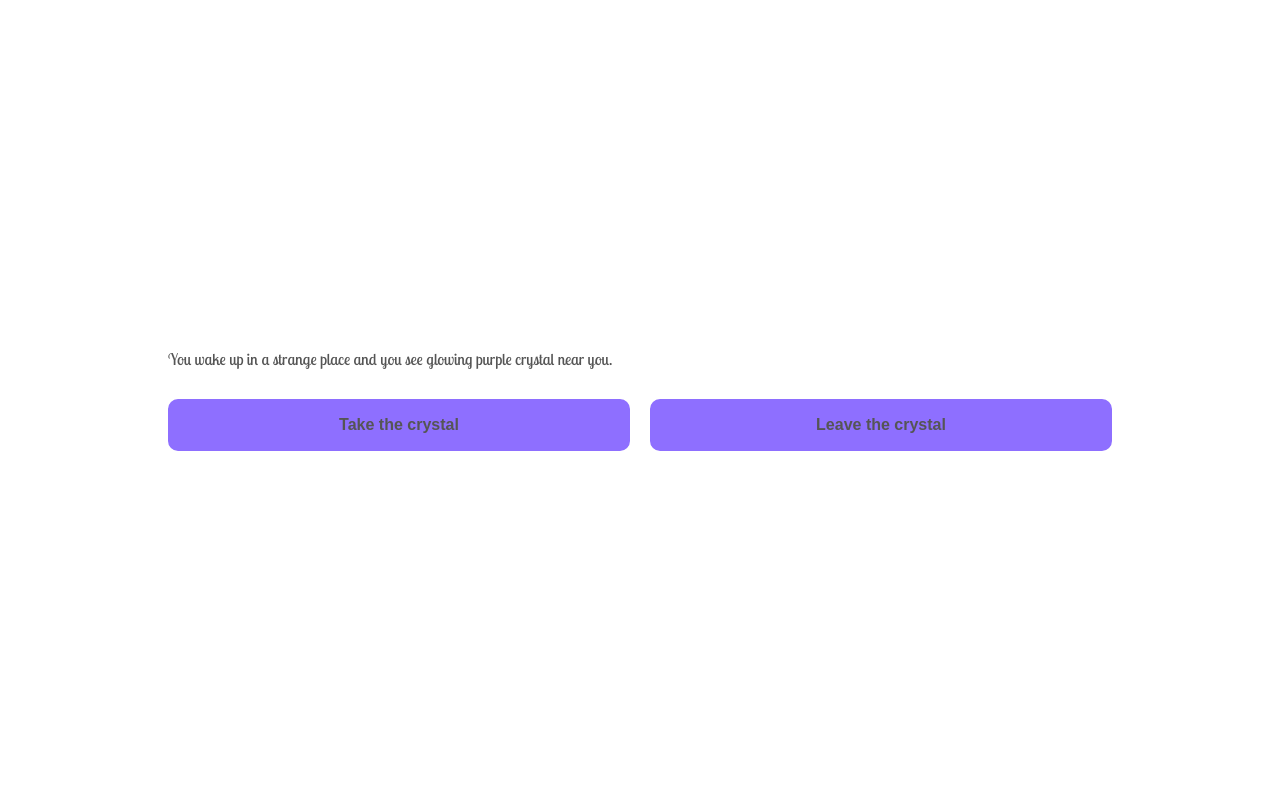
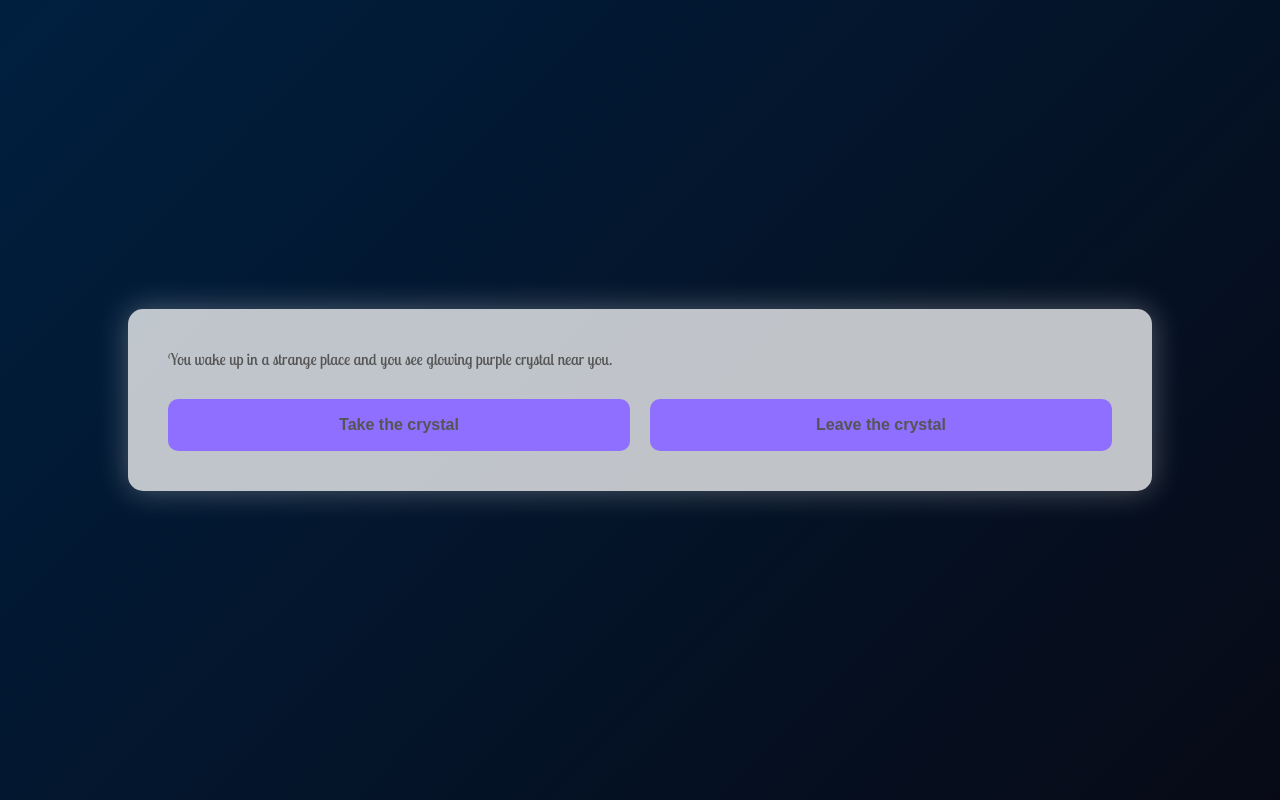
Before and after one commit to rayahiqbal/adventure, a plain HTML site: page index.html in a window 1280 px wide. Drawn offline with Linux system fonts and the light colour scheme.

Commit message:
Update styles.css

```diff
--- a/styles.css
+++ b/styles.css
@@ -13,6 +13,7 @@ body {
   min-height: 100vh;
   font-family: 'Lobster Two', cursive;
   color: #555; /* Mid-tone grey text color */
+  background: linear-gradient(135deg, #001F3F, #070A16); /* Midnight blue gradient background */
 }
 
 .container {
```
